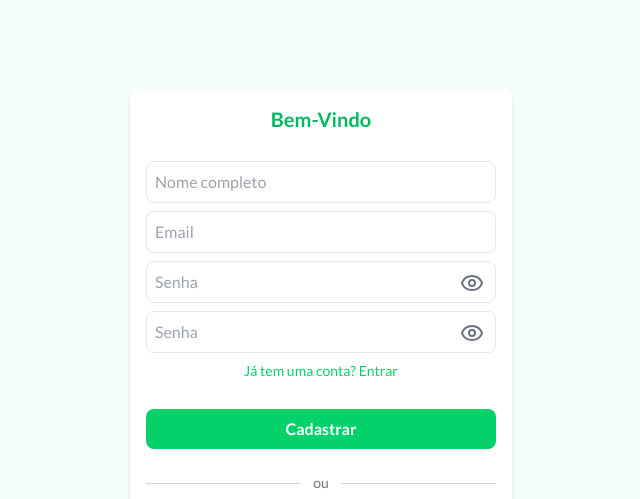
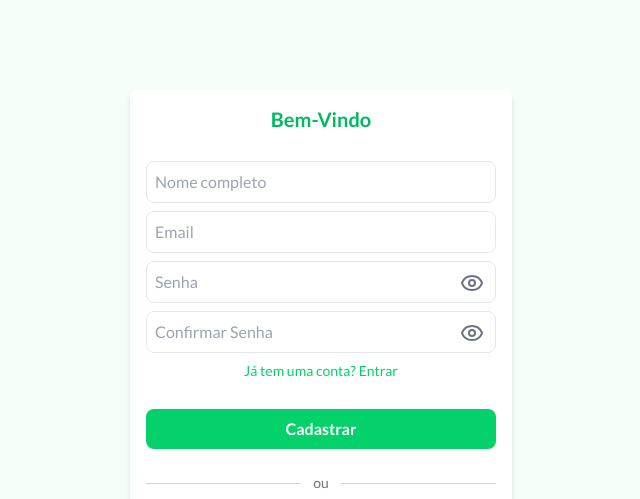
Before and after one commit to aetussilicon/clinica-mascotes, a React (Vite) app: page /auth in a window 1280 px wide. Both pictures are taken after a click on the button "Não tem uma conta? Cadastre-se". Shown: the top 499 px of the page, without its empty margins (319-959 px from the left). Built offline with nearby package versions, Linux system fonts and the light colour scheme; no server answers.

Commit message:
feat: Cadastro de usuários
- .env adicionado no gitignore
- Adiconado Axios, react-hot-toast e @types/node.
- Craido context para poder acessar o signupform de outros componentes.
- Adicionar Api.ts com a URL padrão e timout
- Criado AuthService com função para cadastro de custoemrs.

```diff
--- a/package.json
+++ b/package.json
@@ -10,15 +10,18 @@
     "preview": "vite preview"
   },
   "dependencies": {
+    "axios": "^1.8.4",
     "framer-motion": "^12.7.3",
     "hamburgers": "^1.2.1",
     "lucide-react": "^0.488.0",
     "react": "^19.0.0",
     "react-dom": "^19.0.0",
+    "react-hot-toast": "^2.5.2",
     "react-router-dom": "^7.5.0"
   },
   "devDependencies": {
     "@eslint/js": "^9.21.0",
+    "@types/node": "^22.14.1",
     "@types/react": "^19.0.10",
     "@types/react-dom": "^19.0.4",
     "@vitejs/plugin-react": "^4.3.4",
--- /dev/null
+++ b/src/Api.ts
@@ -0,0 +1,10 @@
+import axios from "axios";
+
+const backendUrl = import.meta.env.VITE_BACKEND_URL;
+
+const api = axios.create({
+  baseURL: backendUrl,
+  timeout: 10000,
+});
+
+export default api;
--- a/src/components/auth/AuthScreen.tsx
+++ b/src/components/auth/AuthScreen.tsx
@@ -1,48 +1,85 @@
-import { useState } from 'react';
-import LoginForm from './LoginForm';
-import SignupForm from './SIgnupForm';
-import SocialButton from './SocialButton';
-import { Link } from 'react-router-dom';
-import { ArrowLeft } from 'lucide-react';
+import { useState } from "react";
+import LoginForm from "./LoginForm";
+import SocialButton from "./SocialButton";
+import { Link } from "react-router-dom";
+import { ArrowLeft } from "lucide-react";
+import SignupForm from "./SignupForm";
+import { Toaster } from "react-hot-toast";
+import { SignupCustomer } from "../../services/AuthService";
+import { useSignupForm } from "../../context/useSignupForm";
 
 const AuthScreen = () => {
   const [isLoginFlow, setIsLoginFlow] = useState(true);
 
+  const { signupForm } = useSignupForm();
+
+  const handleSignupSubmit = async (e: React.FormEvent<HTMLFormElement>) => {
+    e.preventDefault();
+    await SignupCustomer(signupForm);
+  };
+
+  const handleLoginSubmit = (e: React.FormEvent<HTMLFormElement>) => {
+    e.preventDefault();
+    alert("Unsopported");
+  };
+
   return (
-        <div className='w-fit h-fit bg-white rounded-lg shadow-md flex flex-col gap-2 p-4 self-center'>
-            <div className='flex flex-col gap-2 items-center'>
-                <h1 className='text-xl font-bold text-primaryHover mb-5'>{isLoginFlow ? 'Bem-Vindo de volta!' : 'Bem-Vindo'}</h1>
-                <form>
-                    <div className='flex flex-col gap-2'>
+    <>
+      <div className="w-fit h-fit bg-white rounded-lg shadow-md flex flex-col gap-2 p-4 self-center">
+        <div className="flex flex-col gap-2 items-center">
+          <h1 className="text-xl font-bold text-primaryHover mb-5">
+            {isLoginFlow ? "Bem-Vindo de volta!" : "Bem-Vindo"}
+          </h1>
+          <form
+            onSubmit={(e) => {
+              e.preventDefault();
+              if (isLoginFlow) {
+                handleLoginSubmit(e);
+              } else {
+                handleSignupSubmit(e); // Passa o evento corretamente
+              }
+            }}
+          >
+            <div className="flex flex-col gap-2">
               {isLoginFlow ? <LoginForm /> : <SignupForm />}
               <button
-                            type='button'
-                            className='self-center text-sm text-primary'
+                type="button"
+                className="self-center text-sm text-primary"
                 onClick={() => setIsLoginFlow(!isLoginFlow)}
               >
-                            {isLoginFlow ? 'Não tem uma conta? Cadastre-se' : 'Já tem uma conta? Entrar'}
+                {isLoginFlow
+                  ? "Não tem uma conta? Cadastre-se"
+                  : "Já tem uma conta? Entrar"}
               </button>
               <button
-                            type='submit'
-                            className='bg-primary hover:bg-primaryHover transition duration-200 text-white rounded-lg p-2 w-[350px] mt-5 font-bold'
+                type="submit"
+                className="bg-primary hover:bg-primaryHover transition duration-200 text-white rounded-lg p-2 w-[350px] mt-5 font-bold"
               >
-                            {isLoginFlow ? 'Entrar' : 'Cadastrar'}
+                {isLoginFlow ? "Entrar" : "Cadastrar"}
               </button>
             </div>
           </form>
-                <div className='flex items-center w-full my-4'>
-                    <div className='h-[1px] flex-1 bg-gray-300' />
-                    <span className='px-3 text-gray-500 text-sm'>ou</span>
-                    <div className='h-[1px] flex-1 bg-gray-300' />
+          <div className="flex items-center w-full my-4">
+            <div className="h-[1px] flex-1 bg-gray-300" />
+            <span className="px-3 text-gray-500 text-sm">ou</span>
+            <div className="h-[1px] flex-1 bg-gray-300" />
           </div>
-                <div className='flex flex-col gap-2'>
-                    <SocialButton provider='google' />
-                    <SocialButton provider='outlook' />
-                    <SocialButton provider='facebook' />
-                    <Link to="/" className='self-center relative items-center text-sm text-primary hover:text-primaryHover mt-2'><ArrowLeft size={20} className='absolute -left-6'/> Voltar para tela inicial</Link>
+          <div className="flex flex-col gap-2">
+            <SocialButton provider="google" />
+            <SocialButton provider="outlook" />
+            <SocialButton provider="facebook" />
+            <Link
+              to="/"
+              className="self-center relative items-center text-sm text-primary hover:text-primaryHover mt-2"
+            >
+              <ArrowLeft size={20} className="absolute -left-6" /> Voltar para
+              tela inicial
+            </Link>
           </div>
         </div>
       </div>
+      <Toaster position="top-right" />
+    </>
   );
 };
 
--- a/src/components/auth/SIgnupForm.tsx
+++ /dev/null
@@ -1,67 +0,0 @@
-import { Eye, EyeOff } from 'lucide-react';
-import { useState } from 'react';
-
-const SignupForm = () => {
-    const [signupForm, setSignupForm] = useState({
-        fullName: '',
-        email: '',
-        password: '',
-        confirmPassword: '',
-    });
-
-    const [showPassword, setShowPassword] = useState(false);
-    const [showConfirmPassword, setShowConfirmPassword] = useState(false);
-
-    return (
-        <>
-            <input
-                type='text'
-                placeholder='Nome completo'
-                className='border rounded-lg p-2 w-[350px] outline-none'
-                value={signupForm.fullName}
-                onChange={(e) => setSignupForm({ ...signupForm, fullName: e.target.value })}
-            />
-            <input
-                type='email'
-                placeholder='Email'
-                className='border rounded-lg p-2 w-[350px] outline-none'
-                value={signupForm.email}
-                onChange={(e) => setSignupForm({ ...signupForm, email: e.target.value })}
-            />
-            <div className='relative'>
-                <input
-                    type={showPassword ? 'text' : 'password'}
-                    placeholder='Senha'
-                    className='border rounded-lg p-2 w-[350px] outline-none'
-                    value={signupForm.password}
-                    onChange={(e) => setSignupForm({ ...signupForm, password: e.target.value })}
-                />
-                <button
-                    type='button'
-                    className='absolute right-3 top-2.5 text-gray-500'
-                    onClick={() => setShowPassword(!showPassword)}
-                >
-                    {showPassword ? <EyeOff /> : <Eye />}
-                </button>
-            </div>
-            <div className='relative'>
-                <input
-                    type={showConfirmPassword ? 'text' : 'password'}
-                    placeholder='Senha'
-                    className='border rounded-lg p-2 w-[350px] outline-none'
-                    value={signupForm.confirmPassword}
-                    onChange={(e) => setSignupForm({ ...signupForm, confirmPassword: e.target.value })}
-                />
-                <button
-                    type='button'
-                    className='absolute right-3 top-2.5 text-gray-500'
-                    onClick={() => setShowConfirmPassword(!showConfirmPassword)}
-                >
-                    {showConfirmPassword ? <EyeOff /> : <Eye />}
-                </button>
-            </div>
-        </>
-    );
-};
-
-export default SignupForm;
--- /dev/null
+++ b/src/components/auth/SignupForm.tsx
@@ -0,0 +1,75 @@
+import { Eye, EyeOff } from "lucide-react";
+import { useState } from "react";
+import { useSignupForm } from "../../context/useSignupForm";
+
+const SignupForm = () => {
+  const { signupForm, setSignupForm } = useSignupForm();
+
+  const [showPassword, setShowPassword] = useState(false);
+  const [showconfirmationPassword, setShowconfirmationPassword] =
+    useState(false);
+
+  return (
+    <>
+      <input
+        type="text"
+        placeholder="Nome completo"
+        className="border rounded-lg p-2 w-[350px] outline-none"
+        value={signupForm.fullName}
+        onChange={(e) =>
+          setSignupForm({ ...signupForm, fullName: e.target.value })
+        }
+      />
+      <input
+        type="email"
+        placeholder="Email"
+        className="border rounded-lg p-2 w-[350px] outline-none"
+        value={signupForm.email}
+        onChange={(e) =>
+          setSignupForm({ ...signupForm, email: e.target.value })
+        }
+      />
+      <div className="relative">
+        <input
+          type={showPassword ? "text" : "password"}
+          placeholder="Senha"
+          className="border rounded-lg p-2 w-[350px] outline-none"
+          value={signupForm.password}
+          onChange={(e) =>
+            setSignupForm({ ...signupForm, password: e.target.value })
+          }
+        />
+        <button
+          type="button"
+          className="absolute right-3 top-2.5 text-gray-500"
+          onClick={() => setShowPassword(!showPassword)}
+        >
+          {showPassword ? <EyeOff /> : <Eye />}
+        </button>
+      </div>
+      <div className="relative">
+        <input
+          type={showconfirmationPassword ? "text" : "password"}
+          placeholder="Confirmar Senha"
+          className="border rounded-lg p-2 w-[350px] outline-none"
+          value={signupForm.confirmationPassword}
+          onChange={(e) =>
+            setSignupForm({
+              ...signupForm,
+              confirmationPassword: e.target.value,
+            })
+          }
+        />
+        <button
+          type="button"
+          className="absolute right-3 top-2.5 text-gray-500"
+          onClick={() => setShowconfirmationPassword(!showconfirmationPassword)}
+        >
+          {showconfirmationPassword ? <EyeOff /> : <Eye />}
+        </button>
+      </div>
+    </>
+  );
+};
+
+export default SignupForm;
--- /dev/null
+++ b/src/context/useSignupForm.tsx
@@ -0,0 +1,35 @@
+import React, { createContext, ReactNode, useContext, useState } from "react";
+import { SignupProps } from "../props/SignupProps";
+
+interface SignupFormContextProps {
+  signupForm: SignupProps;
+  setSignupForm: React.Dispatch<React.SetStateAction<SignupProps>>;
+}
+
+const SignupContext = createContext<SignupFormContextProps | undefined>(
+  undefined,
+);
+
+export const SignupProvider = ({ children }: { children: ReactNode }) => {
+  const [signupForm, setSignupForm] = useState<SignupProps>({
+    fullName: "",
+    email: "",
+    password: "",
+    confirmationPassword: "",
+  });
+
+  console.log(signupForm);
+
+  return (
+    <SignupContext.Provider value={{ signupForm, setSignupForm }}>
+      {children}
+    </SignupContext.Provider>
+  );
+};
+
+export const useSignupForm = () => {
+  const context = useContext(SignupContext);
+  if (!context)
+    throw new Error("useSignup must be used inside a SignupProvider");
+  return context;
+};
--- /dev/null
+++ b/src/props/SignupProps.ts
@@ -0,0 +1,6 @@
+export interface SignupProps {
+  fullName: string;
+  email: string;
+  password: string;
+  confirmationPassword: string;
+}
--- /dev/null
+++ b/src/services/AuthService.ts
@@ -0,0 +1,17 @@
+import toast from "react-hot-toast";
+import api from "../Api";
+import { SignupProps } from "../props/SignupProps";
+
+export async function SignupCustomer(signupForm: SignupProps) {
+  try {
+    const response = await api.post("/customers/create", signupForm);
+
+    if (response.status === 201) {
+      toast.success("Cadastrado com Sucesso!");
+    }
+  } catch (err) {
+    console.log(err);
+    toast.error("Erro ao cadastrar usuário!");
+    throw err;
+  }
+}
```
Also changed, not shown: src/App.tsx (+6 -3 lines), 2 other files (tests, documents, lock files or other folders). Lines whose indentation alone changed are shown as unchanged.
